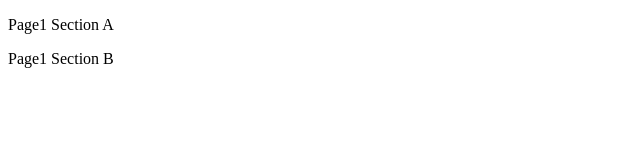
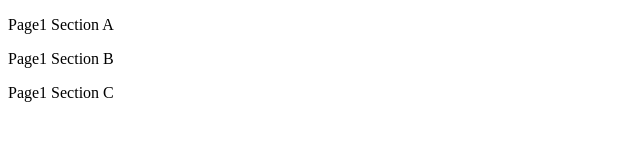
Before and after one commit to adolfo7223/myapp, a plain HTML site: page index.html in a window 1280 px wide. Shown: the whole page, without its empty margins (0-640 px from the left). Drawn offline with Linux system fonts and the light colour scheme.

Commit message:
made changes

```diff
--- a/animation.js
+++ b/animation.js
@@ -1 +1 @@
-console.log('This is animation');
+console.log('This is animation123');
--- a/index.html
+++ b/index.html
@@ -7,6 +7,7 @@
 	<div>
 		<p>Page1 Section A</p>
 		<p>Page1 Section B</p>
+		<p>Page1 Section C</p>
 	</div>
 </body>
 </html>
```
Also changed, not shown: 1 other file.
